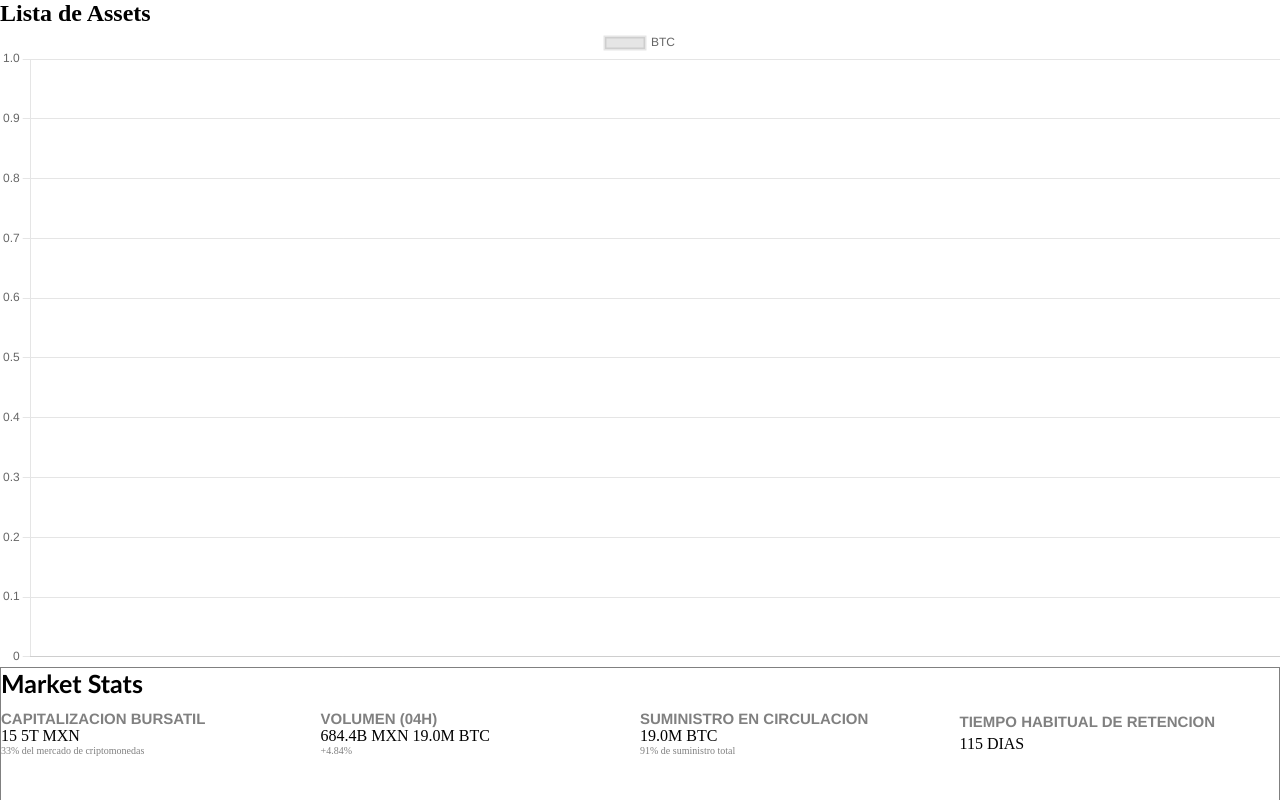
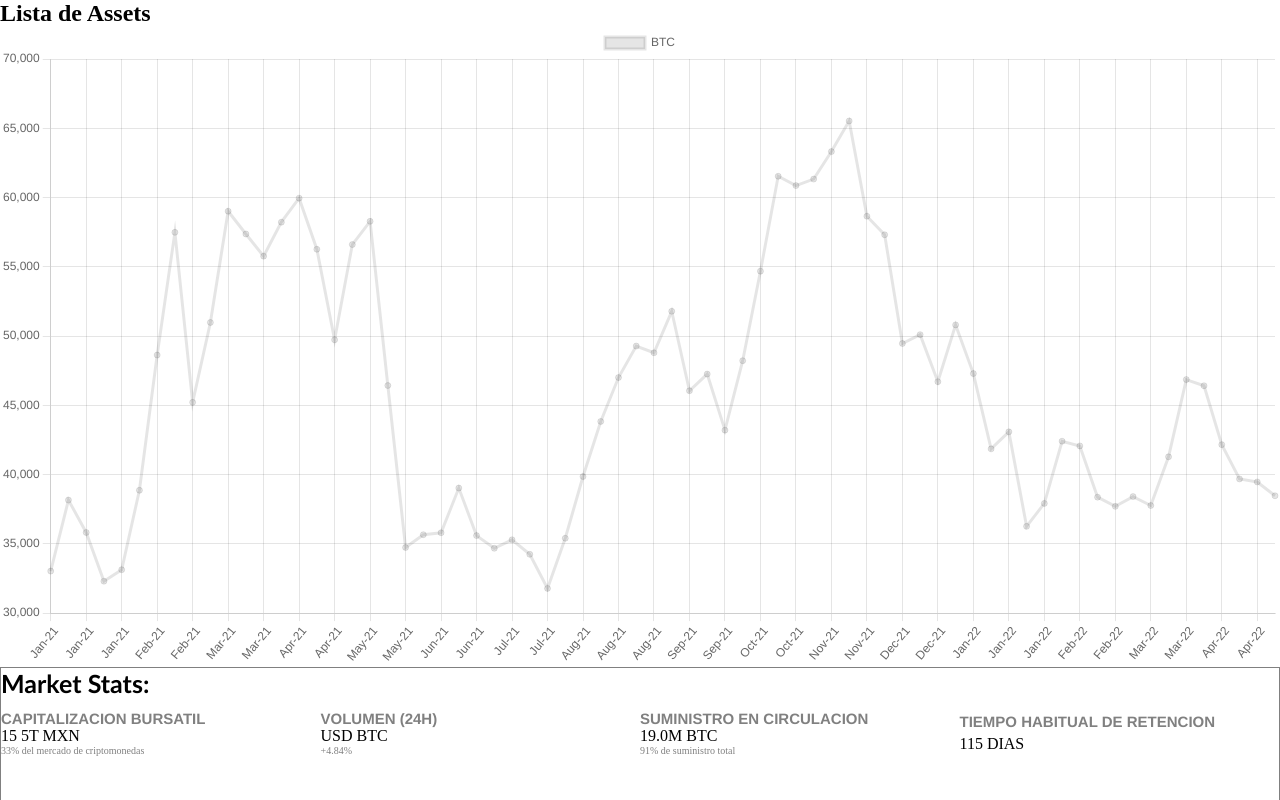
Before and after one commit to GastonMGrecco/MF-2, a React app: page / in a window 1280 px wide. Shown: the top 800 px of the page. Built offline with nearby package versions, Linux system fonts and the light colour scheme; no server answers; the HTML template or start-up script is replaced by a standard one.

Commit message:
sin peticiones

```diff
--- a/package.json
+++ b/package.json
@@ -4,7 +4,8 @@
   "description": "\"Micro Frontend Template\"",
   "main": "index.js",
   "scripts": {
-    "start": "webpack serve"
+    "start": "webpack serve",
+    "dist": "webpack --config webpack.prod.js"
   },
   "keywords": [
     "micro",
--- a/src/components/MarketStats/index.js
+++ b/src/components/MarketStats/index.js
@@ -1,17 +1,25 @@
-import React from 'react';
+import React, {/* useEffect, useState */} from 'react';
 import './index.css';
+import { getAssetInformation } from '../../services/assets.services';
+
 const MarketStats = () => {
+  // const [infoAsset, setInfoAsset] = useState({});
+
+  // useEffect(() => {
+  //   setInfoAsset(getAssetInformation('BTC').then((resp) => setInfoAsset(resp)));
+  // }, []);
+
   return (
     <div className='Market'>
-      <h1>Market Stats</h1>
+      <h1>Market Stats:  {/*infoAsset[0]?.name*/}</h1>
       <div className='act0'>
         <h3>CAPITALIZACION BURSATIL</h3>
         <p>15 5T MXN</p>
         <span>33% del mercado de criptomonedas</span>
       </div>
       <div className='act0'>
-        <h3>VOLUMEN (04H)</h3>
-        <p>684.4B MXN 19.0M BTC</p>
+        <h3>VOLUMEN (24H)</h3>
+        <p>{/*Math.round((infoAsset[0]?.price_usd + Number.EPSILON) * 100) / 100*/} USD {/*Math.round((infoAsset[0]?.volume_1day_usd + Number.EPSILON) * 100) / 100*/} BTC</p>
         <span>+4.84%</span>
       </div>
       <div className='act0'>
@@ -32,11 +40,11 @@ const MarketStats = () => {
       </div>
       <div className='act2'>
         <h3>POPULARIDAD</h3>
-        <p>#1</p>
+        <p>#{/*infoAsset[0]?.type_is_crypto*/}</p>
       </div>
       <div className='act3'>
         <h3>MAXIMO HISTORICO</h3>
-        <p>1.4M MXN</p>
+        <p>1.4M USD</p>
       </div>
       <div className='act3'>
         <h3>CAMBIO DE PRECIO (1h)</h3>
--- a/src/components/Table/index.js
+++ b/src/components/Table/index.js
@@ -1,35 +1,125 @@
-import React, { useEffect, useState } from 'react';
-import PropTypes from 'prop-types';
+ import React/*, { useEffect, useState } */from 'react';
+//import PropTypes from 'prop-types';
 import { Line } from 'react-chartjs-2';
 import { Chart as ChartJS } from 'chart.js/auto';
-import { getAssetHistoryValues, getAssetInformation, getAssetsIcon } from '../../services/assets.services';
-import * as Constants from '../../constants';
+// import {
+//   getAssetHistoryValues,
+//   getAssetInformation,
+//   getAssetsIcon,
+// } from '../../services/assets.services';
+// import * as Constants from '../../constants';
 
-const Table = ({ asset }) => {
-  const [assetData, setAssetData] = useState([{}]);
-  const [assetIcon, setAssetIcon] = useState(null);
-  const [dataTable, setDataTable] = useState({ labels: [], datasets: [{ label: asset, data: [] }] });
+const Table = (/*{ asset }*/) => {
+  // const [assetData, setAssetData] = useState([{}]);
+  // const [assetIcon, setAssetIcon] = useState(null);
+  // const [dataTable, setDataTable] = useState({ labels: [], datasets: [{ label: asset, data: [] }] });
 
-  useEffect(() => {
-    getAssetInformation(asset).then((resp) => setAssetData(resp));
-    getAssetHistoryValues(asset, Constants.timeInterval.WEEK)
-      .then((resp) => setDataTable(prevState => ({ ...prevState, labels: resp.dateHistory, datasets: [{ label: asset, data: resp.priceHistory }] })));
-    getAssetsIcon().then((resp) => setAssetIcon(resp.filter(icon => icon.asset_id === asset)));
-  }, []);
-
-  return (
-    <div>
-        <Line data={dataTable} />
-    </div>
-  );
+  // useEffect(() => {
+  // getAssetInformation(asset).then((resp) => setAssetData(resp));
+  // getAssetHistoryValues(asset, Constants.timeInterval.WEEK)
+  //   .then((resp) => setDataTable(prevState => ({ ...prevState, labels: resp.dateHistory, datasets: [{ label: asset, data: resp.priceHistory }] })));
+  // getAssetsIcon().then((resp) => setAssetIcon(resp.filter(icon => icon.asset_id === asset)));
+  // }, []);
+  const dataTable = {
+    labels: [
+      'Jan-21',
+      'Jan-21',
+      'Jan-21',
+      'Jan-21',
+      'Jan-21',
+      'Feb-21',
+      'Feb-21',
+      'Feb-21',
+      'Feb-21',
+      'Mar-21',
+      'Mar-21',
+      'Mar-21',
+      'Mar-21',
+      'Apr-21',
+      'Apr-21',
+      'Apr-21',
+      'Apr-21',
+      'May-21',
+      'May-21',
+      'May-21',
+      'May-21',
+      'May-21',
+      'Jun-21',
+      'Jun-21',
+      'Jun-21',
+      'Jun-21',
+      'Jul-21',
+      'Jul-21',
+      'Jul-21',
+      'Jul-21',
+      'Aug-21',
+      'Aug-21',
+      'Aug-21',
+      'Aug-21',
+      'Aug-21',
+      'Sep-21',
+      'Sep-21',
+      'Sep-21',
+      'Sep-21',
+      'Oct-21',
+      'Oct-21',
+      'Oct-21',
+      'Oct-21',
+      'Oct-21',
+      'Nov-21',
+      'Nov-21',
+      'Nov-21',
+      'Nov-21',
+      'Dec-21',
+      'Dec-21',
+      'Dec-21',
+      'Dec-21',
+      'Jan-22',
+      'Jan-22',
+      'Jan-22',
+      'Jan-22',
+      'Jan-22',
+      'Feb-22',
+      'Feb-22',
+      'Feb-22',
+      'Feb-22',
+      'Mar-22',
+      'Mar-22',
+      'Mar-22',
+      'Mar-22',
+      'Apr-22',
+      'Apr-22',
+      'Apr-22',
+      'Apr-22',
+      'May-22',
+    ],
+    datasets: [
+      {
+        label: 'BTC',
+        data: [
+          33033.26, 38156.4, 35818.76, 32302.42, 33130.26, 38866.41, 48629.31,
+          57484.39, 45215.21, 50979.57, 59011.65, 57367.35, 55767.6, 58221.71,
+          59954.82, 56265.18, 49726.04, 56606.3, 58280.4, 46429.2, 34734.64,
+          35658.55, 35798.29, 39025.72, 35593.89, 34678.88, 35290.65, 34244.09,
+          31782.76, 35401.94, 39856.79, 43835.04, 47003.87, 49276.5, 48792.95,
+          51786.64, 46051.09, 47254.55, 43207.18, 48220, 54683.46, 61535.05,
+          60861.3, 61333.39, 63316.59, 65524.48, 58652.71, 57310.86, 49462.25,
+          50102.38, 46706.64, 50804.87, 47289.86, 41855.37, 43084.73, 36261.38,
+          37917.38, 42407.71, 42066.08, 38369.12, 37706.37, 38409.21, 37767.96,
+          41281.03, 46855.47, 46410.85, 42159.56, 39683.78, 39466.74, 38469.56,
+        ],
+      },
+    ],
+  };
+  return <Line data={dataTable} />;
 };
 
-Table.defaultProps = {
-  asset: Constants.DEFAULT_ASSET
-};
+// Table.defaultProps = {
+//   asset: Constants.DEFAULT_ASSET,
+// };
 
-Table.propTypes = {
-  asset: PropTypes.string.isRequired
-};
+// Table.propTypes = {
+//   asset: PropTypes.string.isRequired,
+// };
 
 export default Table;
--- a/src/constants/index.js
+++ b/src/constants/index.js
@@ -1,10 +1,10 @@
 export const URL = 'https://rest.coinapi.io/v1/';
-export const API = '4D057B34-9E02-4789-8FC4-F00E83B526B1';
+export const API = 'D7A0D5C9-07DE-4F87-AE66-B097197F526B'; //4D057B34-9E02-4789-8FC4-F00E83B526B1
 export const DEFAULT_ASSET = 'BTC';
 
 export const timeInterval = {
   DAY: '1DAY',
   WEEK: '7DAY',
   MONTH: '1MONTH',
-  YEAR: '1YEAR'
+  YEAR: '1YEAR',
 };
```
Also changed, not shown: webpack.prod.js (added, +47 -0 lines).
